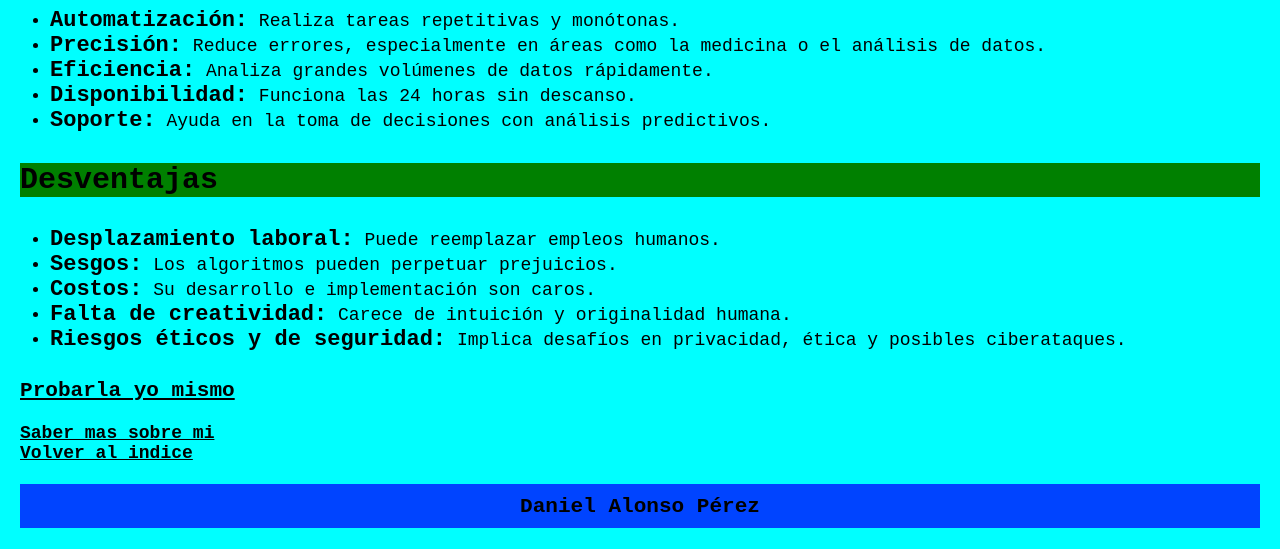
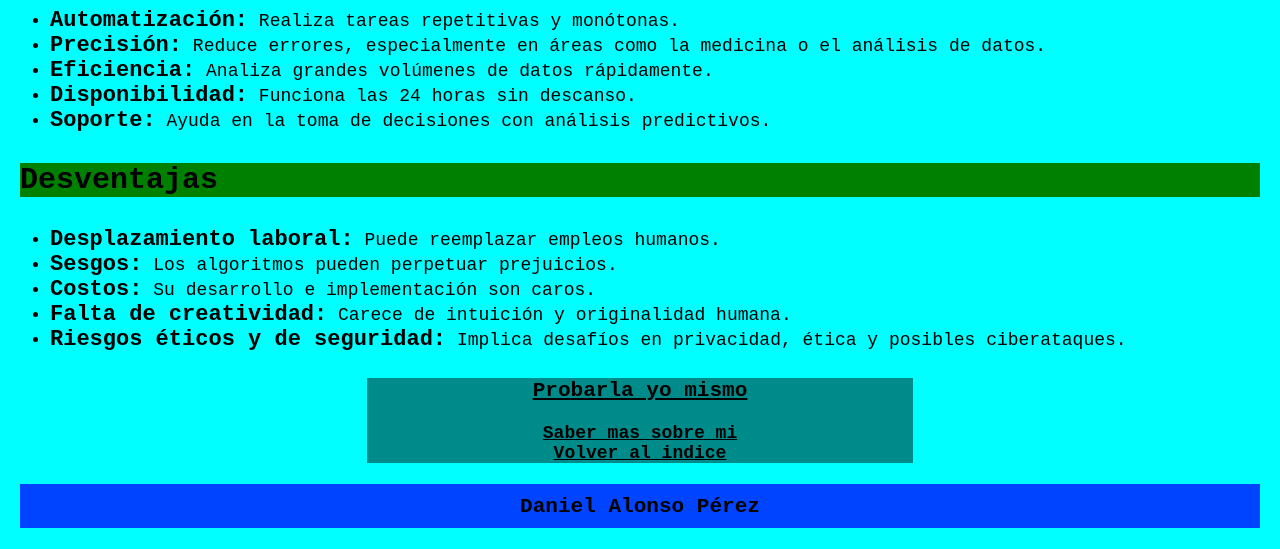
Before and after one commit to Asturmav/ProyectoMarcas-main, a plain HTML site: page Sobre_IA.html in a window 1280 px wide. Shown: the part 679-1228 px from the top of the page. Drawn offline with Linux system fonts and the light colour scheme.

Commit message:
Version final

```diff
--- a/Sobre_IA.html
+++ b/Sobre_IA.html
@@ -49,12 +49,12 @@
                 <li><strong>Riesgos éticos y de seguridad:</strong> Implica desafíos en privacidad, ética y posibles ciberataques.</li>
         </ul>
 
-
+        <div class="navegacion">
         <a href="https://chatgpt.com"><h3>Probarla yo mismo</h3></a>
         <a href="Sobre_mi.html">Saber mas sobre mi</a>
-    <br>
-    <a href="Index.html">Volver al indice</a>
-
+        <br>
+        <a href="Index.html">Volver al indice</a>
+        </div>
     <h3 class="piePag">Daniel Alonso Pérez</h3>
 </body>
 </html>
```
Also changed, not shown: Sobre_mi.html (+2 -2 lines).
